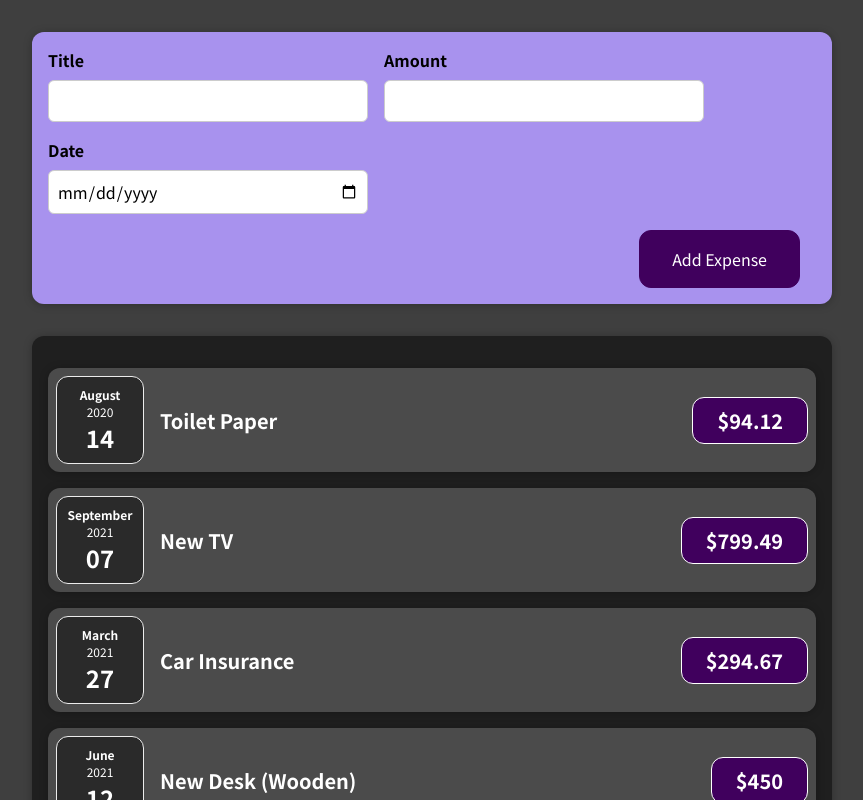
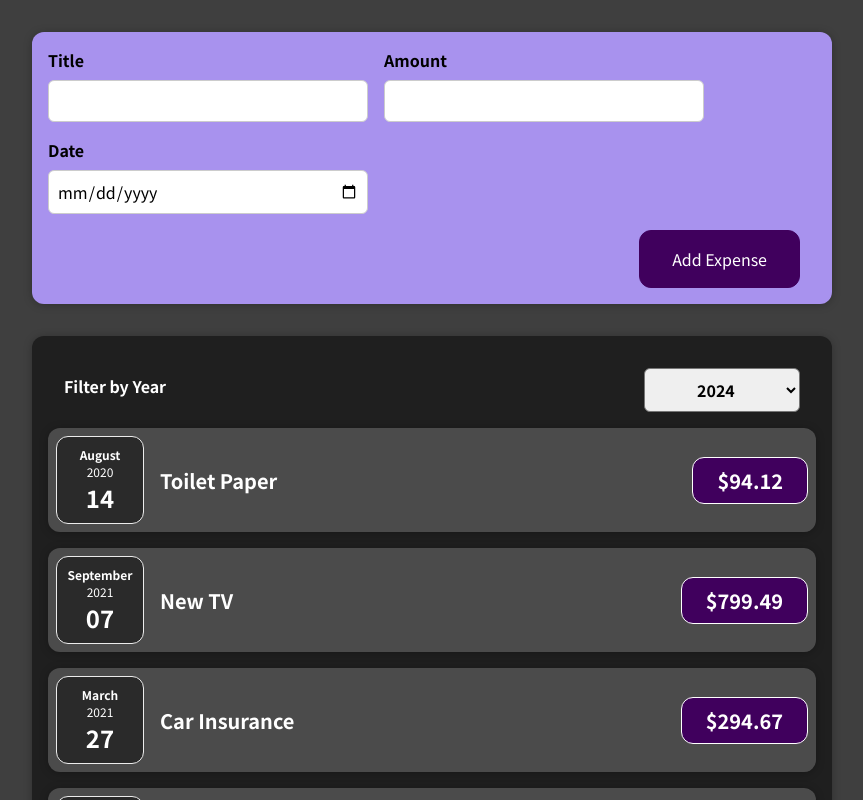
Before and after one commit to Presnia/react-expense-helper-nd, a React (Create React App) app: page / in a window 1280 px wide. Shown: the top 800 px of the page, without its empty margins (208-1071 px from the left). Built offline with nearby package versions, Linux system fonts and the light colour scheme.

Commit message:
Created and styled ExpenseFilter component

```diff
--- /dev/null
+++ b/src/components/Expenses/ExpenseFilter.css
@@ -0,0 +1,28 @@
+select {
+    outline: none;
+}
+
+.expenses-filter {
+    color: white;
+    padding: 0 1rem;
+}
+
+.expenses-filter__control {
+    display: flex;
+    width: 100%;
+    align-items: center;
+    justify-content: space-between;
+    margin: 1rem 0;
+}
+
+.expenses-filter label {
+    font-weight: bold;
+    margin-bottom: 0.5rem;
+}
+
+.expenses-filter select {
+    font: inherit;
+    padding: 0.5rem 3rem;
+    font-weight: bold;
+    border-radius: 6px;
+}
--- /dev/null
+++ b/src/components/Expenses/ExpenseFilter.js
@@ -0,0 +1,19 @@
+import './ExpenseFilter.css';
+
+const ExpensesFilter = () => {
+  return (
+    <div className='expenses-filter'>
+      <div className='expenses-filter__control'>
+        <label>Filter by Year</label>
+        <select>
+          <option value='2024'>2024</option>
+          <option value='2023'>2023</option>
+          <option value='2022'>2022</option>
+          <option value='2021'>2021</option>
+        </select>
+      </div>
+    </div>
+  );
+};
+
+export default ExpensesFilter;
--- a/src/components/Expenses/Expenses.js
+++ b/src/components/Expenses/Expenses.js
@@ -1,10 +1,19 @@
 import ExpenseItem from "./ExpenseItem";
 import Card from "../UI/Card";
+import ExpenseFilter from "./ExpenseFilter";
 import "./Expenses.css";
+import {useState} from "react";
+
 
 const Expenses = ({ items }) => {
+  const [filteredYear, setFilteredYear] = useState('2021');
+
+const filterChangeHandler = selectedYear => {
+  setFilteredYear(selectedYear);
+};
   return (
     <Card className="expenses">
+      <ExpenseFilter selected={filteredYear} onChange={filterChangeHandler} />
       <ExpenseItem
         title={items[0].title}
         amount={items[0].amount}
```
